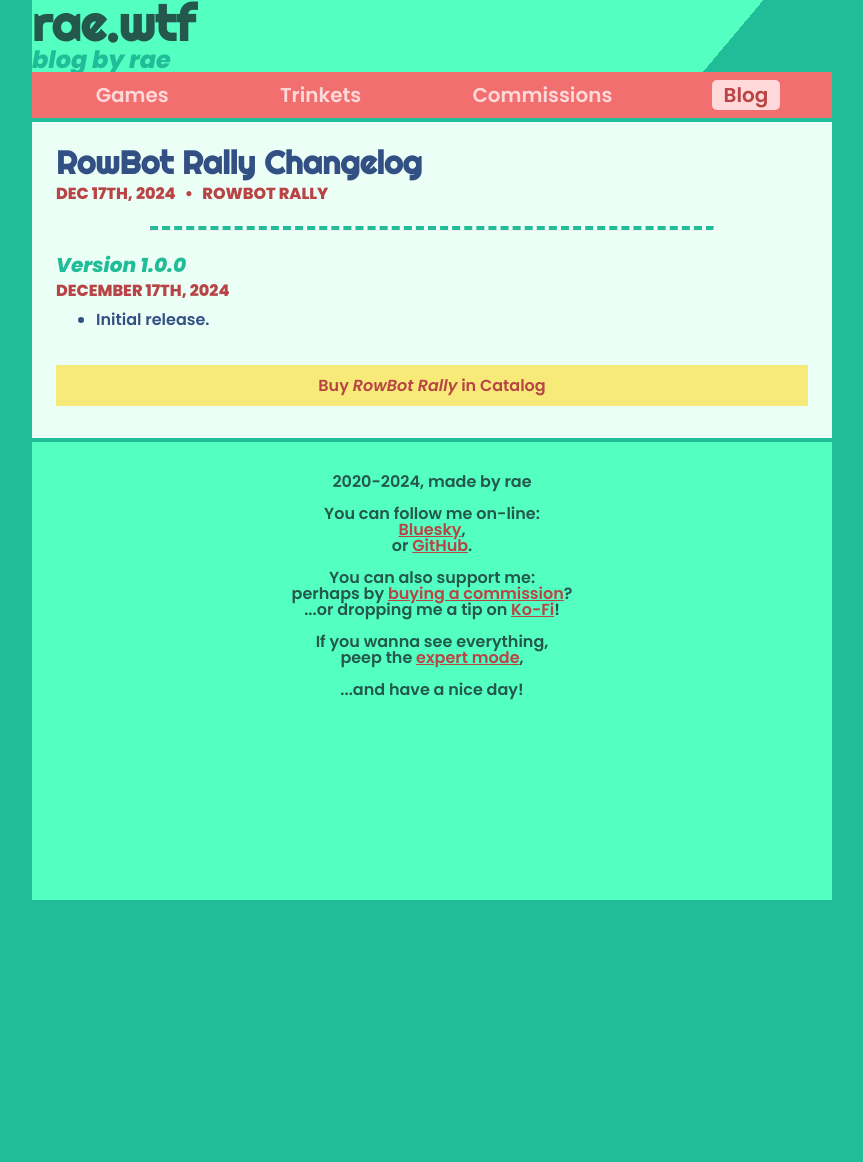
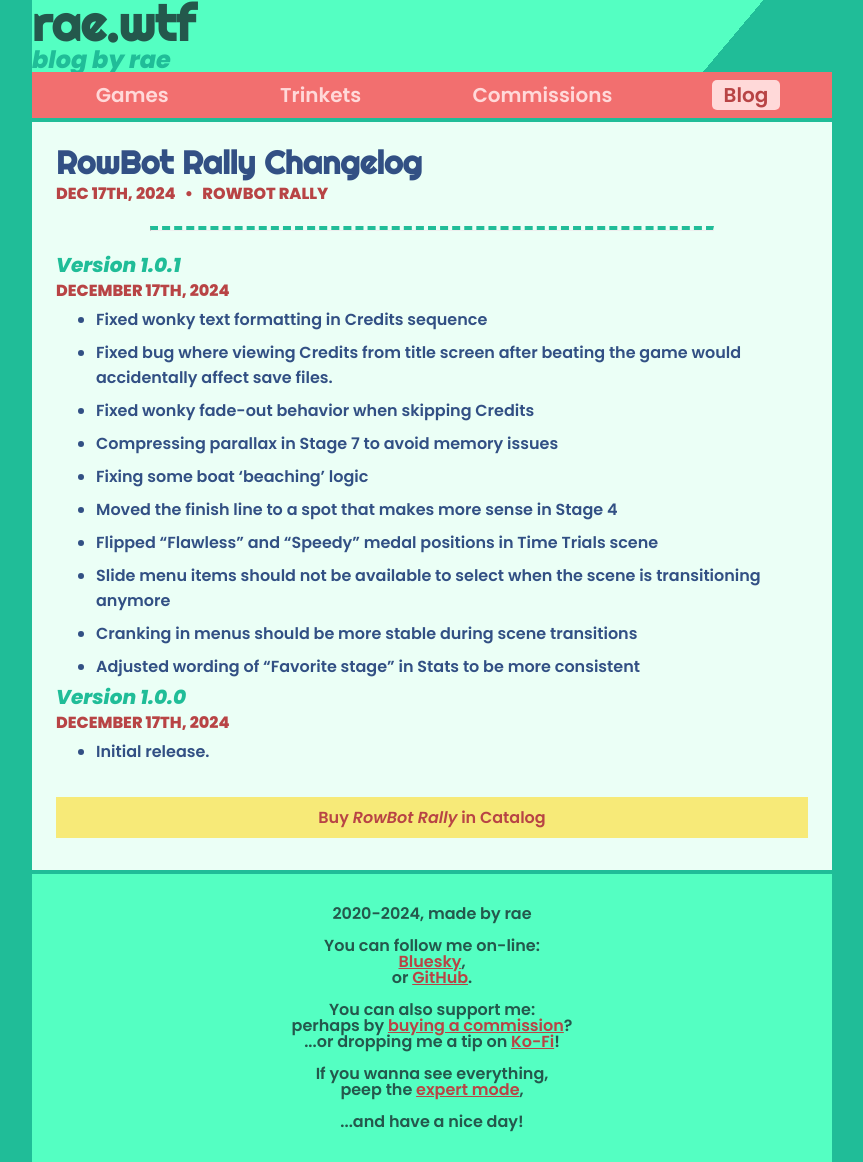
Before and after one commit to raewtf/raewtf.github.io, a Jekyll site: the page built from _posts/2024-12-17-rowbot-rally-changelog.md, in a window 1280 px wide. Shown: the whole page, without its empty margins (208-1071 px from the left). Built offline with Jekyll 4.4.1, drawn with Linux system fonts in a browser that asks for light colours; before the commit the page ends 900 px from its top, so only the background shows below that.

Commit message:
rowbot v1.0.1

```diff
--- a/_posts/2024-12-17-rowbot-rally-changelog.md
+++ b/_posts/2024-12-17-rowbot-rally-changelog.md
@@ -3,6 +3,20 @@
 tag: rowbot rally
 desc: What's new?
 ---
+## Version 1.0.1
+### December 17th, 2024
+
+- Fixed wonky text formatting in Credits sequence
+- Fixed bug where viewing Credits from title screen after beating the game would accidentally affect save files.
+- Fixed wonky fade-out behavior when skipping Credits
+- Compressing parallax in Stage 7 to avoid memory issues
+- Fixing some boat 'beaching' logic
+- Moved the finish line to a spot that makes more sense in Stage 4
+- Flipped "Flawless" and "Speedy" medal positions in Time Trials scene
+- Slide menu items should not be available to select when the scene is transitioning anymore
+- Cranking in menus should be more stable during scene transitions
+- Adjusted wording of "Favorite stage" in Stats to be more consistent
+
 ## Version 1.0.0
 ### December 17th, 2024
 
```
